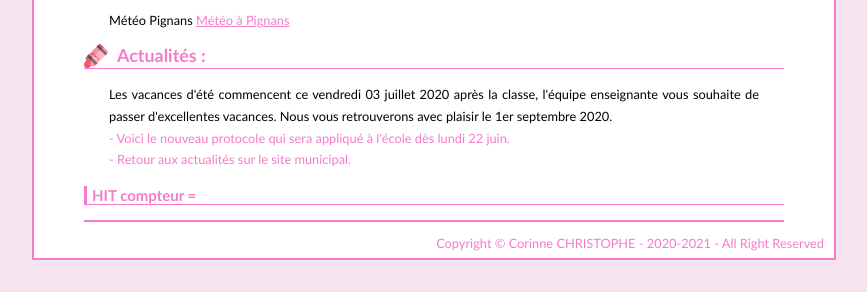
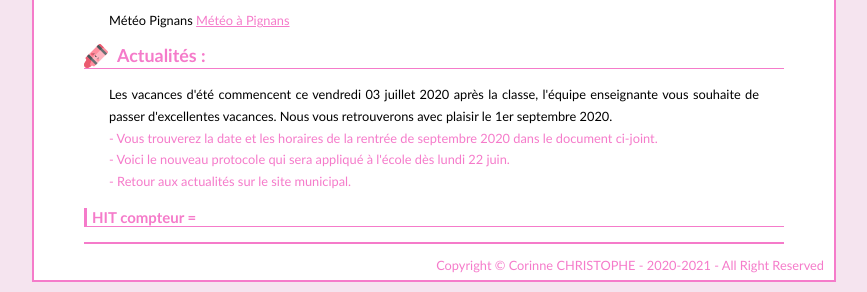
Before and after one commit to rchristophe/ecole, a plain HTML site: page main.html in a window 1280 px wide. Shown: the part 1453-1745 px from the top of the page, without its empty margins (206-1073 px from the left). Before the commit the page ends 1723 px from the top, so only its background shows below. Drawn offline with Linux system fonts and the light colour scheme; no server answers; a script that the page names is missing.

Commit message:
Update main.html

```diff
--- a/main.html
+++ b/main.html
@@ -75,6 +75,7 @@
       <h2>Actualités :</h2>
 
       <p>Les vacances d'été commencent ce vendredi 03 juillet 2020 après la classe, l'équipe enseignante vous souhaite de passer d'excellentes vacances. Nous vous retrouverons avec plaisir le 1er septembre 2020.<br/>
+      <a href="documents/date_rentree.pdf" target="_blank" style="text-decoration:none">- Vous trouverez la date et les horaires de la rentrée de septembre 2020 dans le document ci-joint.<br/></a>
       <a href="documents/protocole_daudet.pdf" target="_blank" style="text-decoration:none">- Voici le nouveau protocole qui sera appliqué à l'école dès lundi 22 juin.<br/></a>
       <a href="https://www.pignans.fr/jeunesse/ecoles/" target="_blank" style="text-decoration:none">- Retour aux actualités sur le site municipal.</a></p>
 
```
